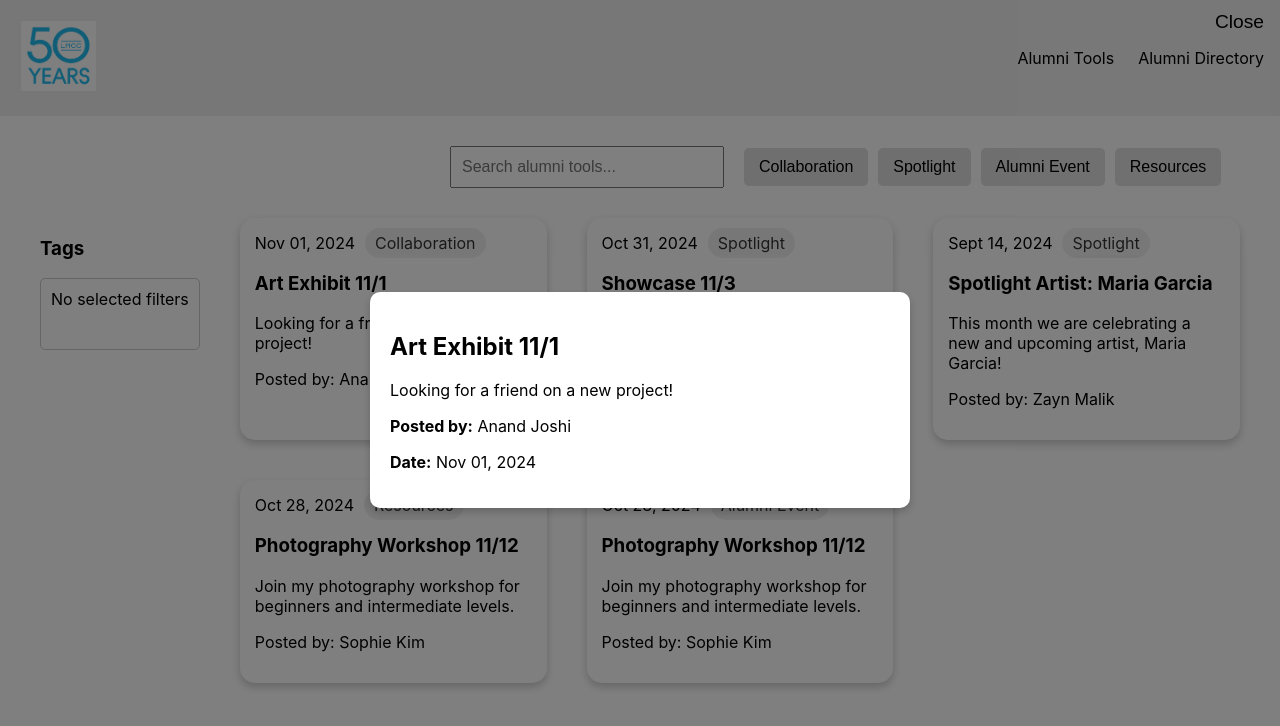
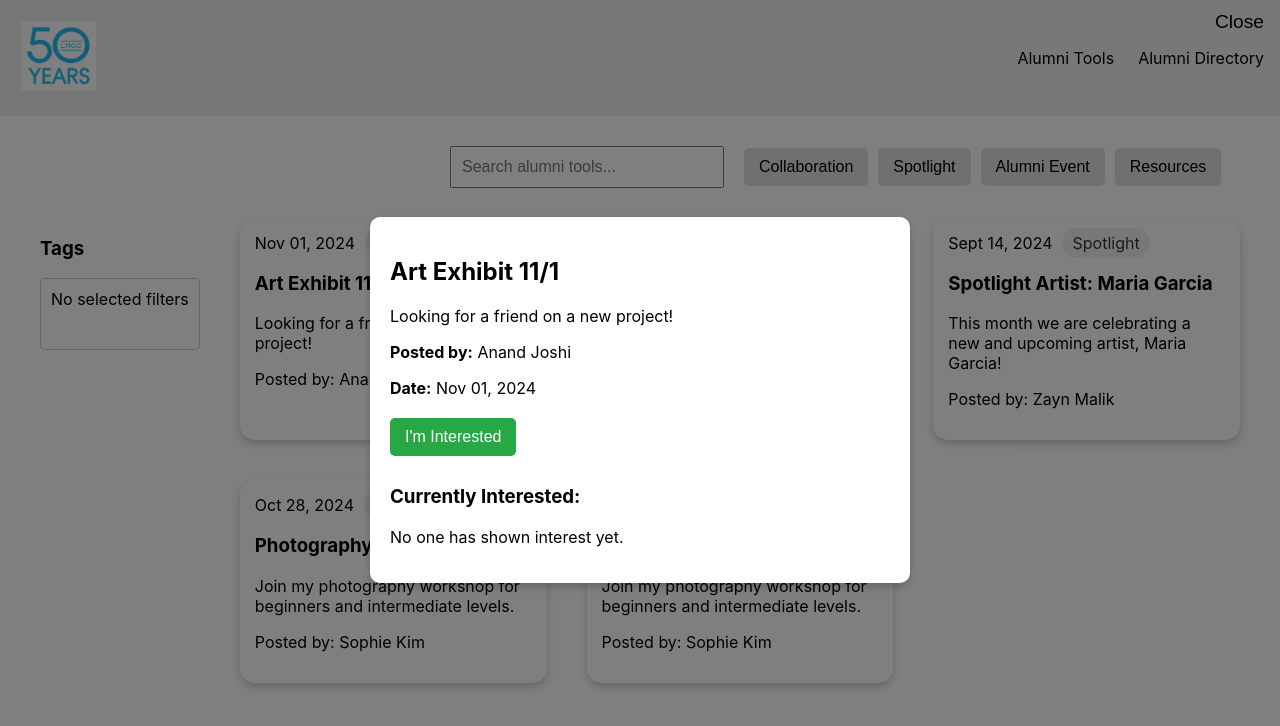
Before and after one commit to cfgcolumbus24/Team-17, a React (Create React App) app in the folder team17/: page /tools in a window 1280 px wide. Both pictures are taken after a click on the element 393 px from the left and 329 px from the top of the page. Shown: the top 726 px of the page. Built offline with nearby package versions, Linux system fonts and the light colour scheme.

Commit message:
I'm Interested + currently interested implementation for collaboration posts

```diff
--- a/team17/src/components/Popup.js
+++ b/team17/src/components/Popup.js
@@ -2,13 +2,22 @@ import React, { useState } from 'react';
 import './Popup.css';
 
 function Popup({ post, onClose }) {
-    const [isRSVPed, setIsRSVPed] = useState(false);
-    const [attendees, setAttendees] = useState([]);
+    const [isRSVPed, setIsRSVPed] = useState(false); // for alumni event posts
+    const [attendees, setAttendees] = useState([]); // for alumni event posts
+    const [isInterested, setIsInterested] = useState(false); // for collaboration posts
+    const [interestedAttendees, setInterestedAttendees] = useState([]); // for collaboration posts
 
     const handleRSVP = () => {
         if (!isRSVPed) {
             setAttendees([...attendees, "You"]);
             setIsRSVPed(true);
+        }
+    };
+
+    const handleInterest = () => {
+        if (!isInterested) {
+            setInterestedAttendees([...interestedAttendees, "You"]);
+            setIsInterested(true);
         }
     };
 
@@ -54,6 +63,40 @@ function Popup({ post, onClose }) {
                     </div>
                 )}
 
+{post.category.title === "Collaboration" && (
+                    <div style={{ marginTop: '20px' }}>
+                        <button
+                            onClick={handleInterest}
+                            disabled={isInterested}
+                            style={{
+                                padding: '10px 15px',
+                                fontSize: '16px',
+                                backgroundColor: isInterested ? '#ddd' : '#28a745',
+                                color: '#fff',
+                                border: 'none',
+                                borderRadius: '5px',
+                                cursor: isInterested ? 'default' : 'pointer',
+                                marginBottom: '10px'
+                            }}
+                        >
+                            {isInterested ? "I'm Interested" : "I'm Interested"}
+                        </button>
+
+                        <h3>Currently Interested:</h3>
+                        <ul style={{ listStyle: 'none', padding: 0 }}>
+                            {interestedAttendees.length > 0 ? (
+                                interestedAttendees.map((attendee, index) => (
+                                    <li key={index} style={{ marginBottom: '5px' }}>
+                                        {attendee}
+                                    </li>
+                                ))
+                            ) : (
+                                <li>No one has shown interest yet.</li>
+                            )}
+                        </ul>
+                    </div>
+                )}
+
                 <button onClick={onClose} className="close">Close</button>
             </div>
         </div>
```
